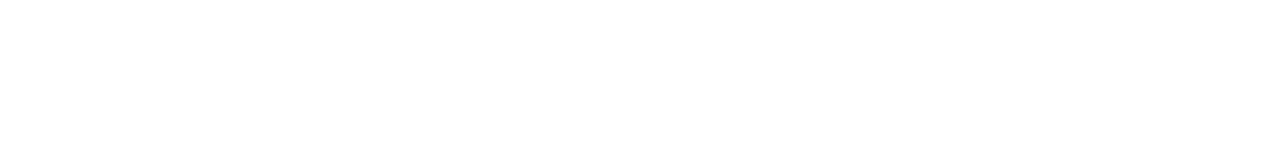
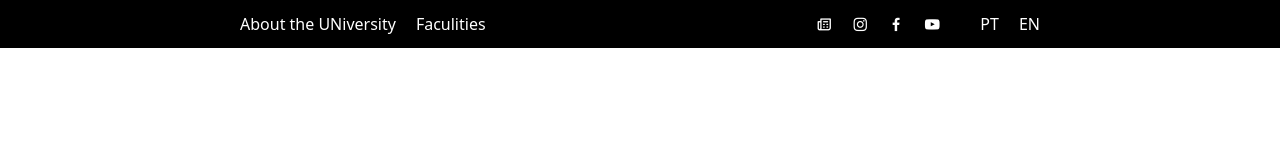
Before and after one commit to brendahuwitonze/gateCloning-, a website: page index.html in a window 1280 px wide. Drawn offline with nearby package versions, Linux system fonts and the light colour scheme.

Commit message:
top nav bar

```diff
--- a/index.html
+++ b/index.html
@@ -4,9 +4,33 @@
     <meta charset="UTF-8">
     <meta name="viewport" content="width=device-width, initial-scale=1.0">
     <link href="./src/output.css" rel="stylesheet">
+    <link rel="stylesheet" href="https://unicons.iconscout.com/release/v4.0.8/css/line.css">
     <title>Document</title>
 </head>
-<body>
+<body class="">
+    <!-- max-w-[1440px] m-auto -->
+        <!-- parent navBar -->
+   <div class="grid grid-rows-2">
+    <!-- top nav -->
+   <div class="grid grid-cols-2 bg-black text-white py-3 ">
+    <div class="flex gap-5 pl-60">
+        <a href="#">About the UNiversity</a>
+        <a href="#"> Faculities</a>
+     </div>
+     <div class="flex gap-5 justify-end pr-60">
+       <i class="uil uil-newspaper"></i>
+       <i class="uil uil-instagram"></i>
+       <i class="uil uil-facebook-f"></i>
+       <i class="uil uil-youtube"></i>
+       <div class="flex gap-5 ml-5">
+        <p>PT</p>
+        <P>EN</P>
+       </div>
+     </div>
 
+   </div>
+
+
+    </div>
 </body>
 </html>
--- a/tailwind.config.js
+++ b/tailwind.config.js
@@ -2,7 +2,19 @@
 module.exports = {
   content: ["./*.{html,js}"],
   theme: {
-    extend: {},
+    extend: { screens: {
+      xl: { max: "1279px" },
+      // => @media (max-width: 1279px) { ... }
+
+      lg: { max: "1023px" },
+      // => @media (max-width: 1023px) { ... }
+
+      md: { max: "767px" },
+      // => @media (max-width: 767px) { ... }
+
+      sm: { max: "639px" },
+      // => @media (max-width: 639px) { ... }
+    },},
   },
   plugins: [],
 }
```
Also changed, not shown: src/output.css.
